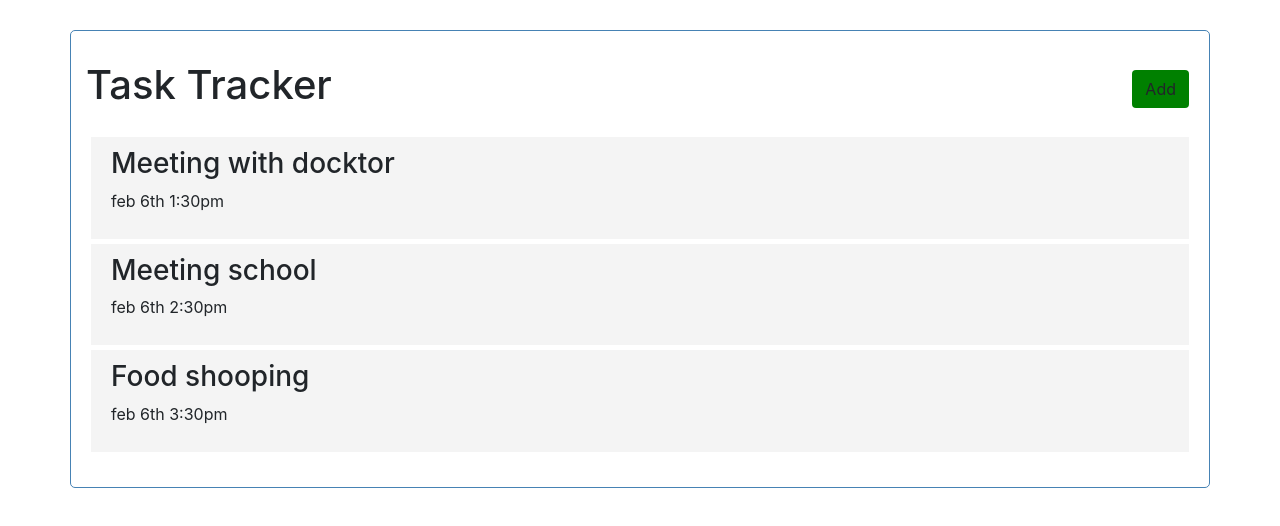
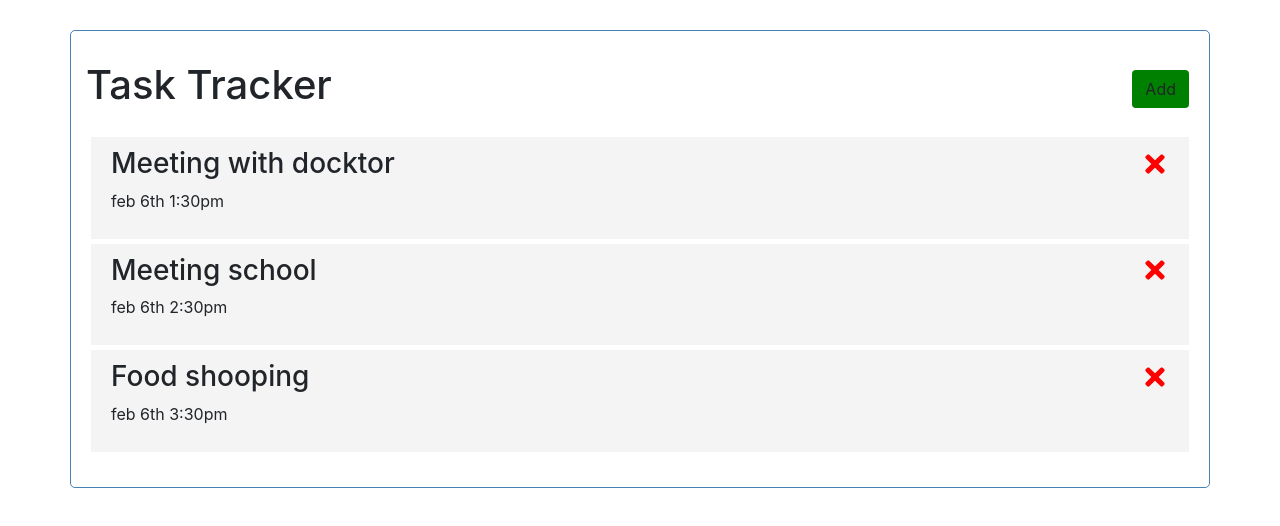
Before and after one commit to morshedsarwer71/react-time-tracker, a React (Create React App) app: page / in a window 1280 px wide. Shown: the top 526 px of the page. Built offline with nearby package versions, Linux system fonts and the light colour scheme.

Commit message:
prop drilling and task delete

```diff
--- a/package.json
+++ b/package.json
@@ -9,6 +9,7 @@
     "bootstrap": "^4.6.0",
     "react": "^17.0.1",
     "react-dom": "^17.0.1",
+    "react-icons": "^4.2.0",
     "react-scripts": "4.0.2",
     "web-vitals": "^1.1.0"
   },
--- a/src/App.js
+++ b/src/App.js
@@ -3,7 +3,7 @@
 import Tasks from './components/Tasks'
 function App() {
 
-  const [tasks, setState] = useState([
+  const [tasks, setTasks] = useState([
     {
         id:1,
         text:'Meeting with docktor',
@@ -24,10 +24,13 @@
     }
 ])
 
+const deleteTask = (id) => {
+  setTasks(tasks.filter((task) => task.id!==id));
+}
   return (
     <div className="container">
      <Header />
-     <Tasks tasks={tasks} />
+     <Tasks tasks={tasks} onDelete={deleteTask}/>
     </div>
   );
 }
--- a/src/components/Task.js
+++ b/src/components/Task.js
@@ -1,9 +1,15 @@
+import { FaTimes } from 'react-icons/fa'
+
 import React from 'react'
 
-const Task = ({task}) => {
+const Task = ({task,onDelete}) => {
     return (
         <div className='task'>
-            <h3>{task.text}</h3>
+            <h3>
+                {task.text}
+                <FaTimes style={{color:'red', cursor:'pointer'}}
+                onClick={ () => onDelete(task.id)} />
+             </h3>
             <p>{task.day}</p>
         </div>
     )
--- a/src/components/Tasks.js
+++ b/src/components/Tasks.js
@@ -1,10 +1,10 @@
 import Task from './Task';
-const Tasks = ({tasks}) => {
+const Tasks = ({tasks, onDelete}) => {
 
     return (
         <>
             {tasks.map((task)=>(
-            <Task key={task.id} task={task} />
+            <Task key={task.id} task={task} onDelete={onDelete}/>
             ))}
         </>
     )
```
Also changed, not shown: 1 other file (tests, documents, lock files or other folders).
